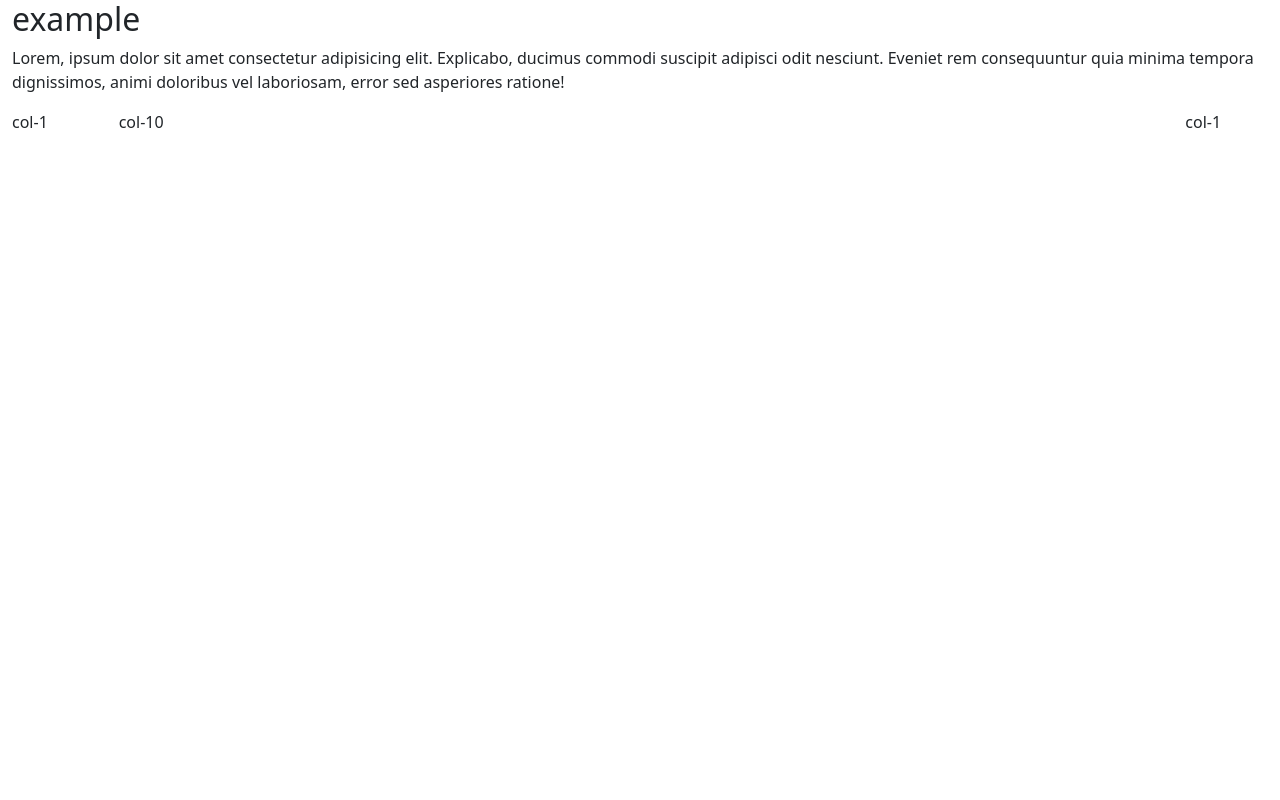
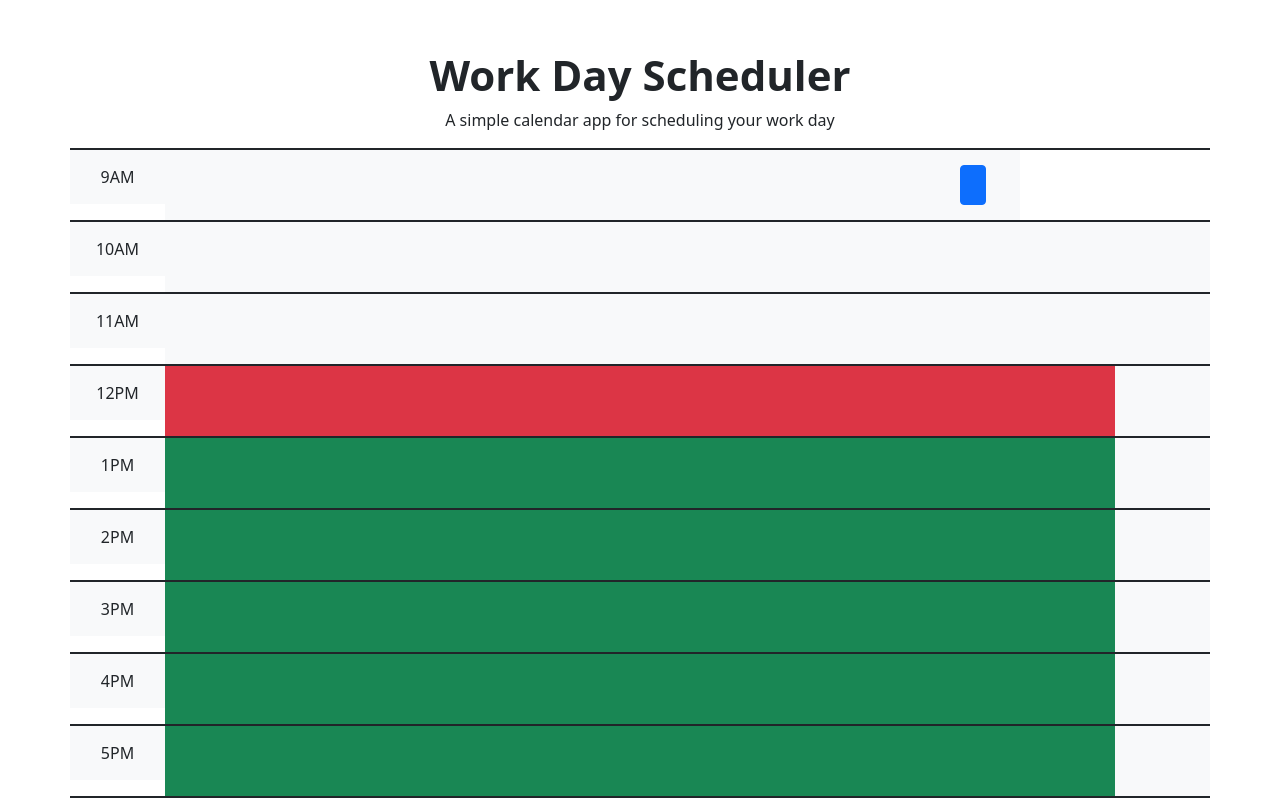
Before and after one commit to tilleyarthur/work-schedule, a plain HTML site: page index.html in a window 1280 px wide. Drawn offline with nearby package versions, Linux system fonts and the light colour scheme.

Commit message:
added general layout and some css

```diff
--- /dev/null
+++ b/assets/css/style.css
@@ -0,0 +1,26 @@
+.container h2 {
+  display: flex;
+  text-align: center;
+  padding-top: 50px;
+  font-size: 42px;
+  font-weight: bold;
+  justify-content: center;
+}
+
+.container p {
+  display: flex;
+  text-align: center;
+  justify-content: center;
+}
+
+.col-1 {
+  display: flex;
+  justify-content: center;
+  text-align: center;
+  padding: 15px;
+}
+
+.btn-col {
+  display: flex;
+
+}
--- a/index.html
+++ b/index.html
@@ -5,19 +5,91 @@
   <meta charset="utf-8">
   <meta name="viewport" content="width=device-width, initial-scale=1">
   <link rel="stylesheet" href="https://cdn.jsdelivr.net/npm/bootstrap@5.1.0/dist/css/bootstrap.min.css" rel="stylesheet" integrity="sha384-KyZXEAg3QhqLMpG8r+8fhAXLRk2vvoC2f3B09zVXn8CA5QIVfZOJ3BCsw2P0p/We" crossorigin="anonymous">
-  <script src="https://ajax.googleapis.com/ajax/libs/jquery/3.5.1/jquery.min.js"></script>
-  <script src="https://cdnjs.cloudflare.com/ajax/libs/popper.js/1.16.0/umd/popper.min.js"></script>
-  <script src="https://maxcdn.bootstrapcdn.com/bootstrap/4.5.2/js/bootstrap.min.js"></script>
+  <link rel="stylesheet" href="./assets/css/style.css" />
+
+
+
 </head>
 <body>
-<div class="container-fluid">
-  <h2>example</h2>
-  <p>Lorem, ipsum dolor sit amet consectetur adipisicing elit. Explicabo, ducimus commodi suscipit adipisci odit nesciunt. Eveniet rem consequuntur quia minima tempora dignissimos, animi doloribus vel laboriosam, error sed asperiores ratione!</p>
+<div class="container">
+  <div>
+    <h2>
+      Work Day Scheduler
+    </h2>
+    <p>
+    A simple calendar app for scheduling your work day
+
+    </p>
+    <!-- current day (ie thursday, september 5th -->
+    <div id="currentTime"></div>
+
+  </div>
+
+
   <div class="row">
-    <div class="col-1">col-1</div>
-    <div class="col-10">col-10</div>
-    <div class="col-1">col-1</div>
+    <span class="border border-dark"></span>
+    <div class="col-1 bg-light text-dark mb-3">9AM</div>
+    <div class="col-8 bg-light text-dark"></div>
+    <div class="col-1 bg-light text-dark btn-col">
+      <button id="save-event" class="btn btn-block btn-primary"></button>
+    </div>
+  </div>
+  <div class="row">
+    <span class="border border-dark"></span>
+    <div class="col-1 bg-light text-dark mb-3">10AM</div>
+    <div class="col-10 bg-light text-dark"></div>
+    <div class="col-1 bg-light text-dark"></div>
+  </div>
+  <div class="row">
+    <span class="border border-dark"></span>
+    <div class="col-1 bg-light text-dark mb-3">11AM</div>
+    <div class="col-10 bg-light text-dark"></div>
+    <div class="col-1 bg-light text-dark"></div>
+  </div>
+  <div class="row">
+    <span class="border border-dark"></span>
+    <div class="col-1 bg-light text-dark mb-3">12PM</div>
+    <div class="col-10 bg-danger text-dark"></div>
+    <div class="col-1 bg-light text-dark"></div>
+  </div>
+  <div class="row ">
+    <span class="border border-dark"></span>
+    <div class="col-1 bg-light text-dark mb-3">1PM</div>
+    <div class="col-10 bg-success text-dark"></div>
+    <div class="col-1 bg-light text-dark"></div>
+  </div>
+  <div class="row ">
+    <span class="border border-dark"></span>
+    <div class="col-1 bg-light text-dark mb-3">2PM</div>
+    <div class="col-10 bg-success text-dark"></div>
+    <div class="col-1 bg-light text-dark"></div>
+  </div>
+  <div class="row ">
+    <span class="border border-dark"></span>
+    <div class="col-1 bg-light text-dark mb-3">3PM</div>
+    <div class="col-10 bg-success text-dark"></div>
+    <div class="col-1 bg-light text-dark"></div>
+  </div>
+  <div class="row ">
+    <span class="border border-dark"></span>
+    <div class="col-1 bg-light text-dark mb-3">4PM</div>
+    <div class="col-10 bg-success text-dark"></div>
+    <div class="col-1 bg-light text-dark"></div>
+  </div>
+  <div class="row ">
+    <span class="border border-dark"></span>
+    <div class="col-1 bg-light text-dark mb-3">5PM</div>
+    <div class="col-10 bg-success text-dark"></div>
+    <div class="col-1 bg-light text-dark"></div>
+    <span class="border border-dark"></span>
+  </div>
+
+
   </div>
 </div>
+  <script src="https://cdnjs.cloudflare.com/ajax/libs/jquery/3.4.1/jquery.min.js"></script>
+  <script src="https://cdnjs.cloudflare.com/ajax/libs/jqueryui/1.12.1/jquery-ui.min.js"></script>
+  <script src="https://cdnjs.cloudflare.com/ajax/libs/popper.js/1.15.0/umd/popper.min.js"></script>
+  <script src="https://cdnjs.cloudflare.com/ajax/libs/twitter-bootstrap/4.3.1/js/bootstrap.min.js"></script>
 </body>
 </html>
```
Also changed, not shown: assets/js/script.js (added), style.css (deleted), 5 other files.
